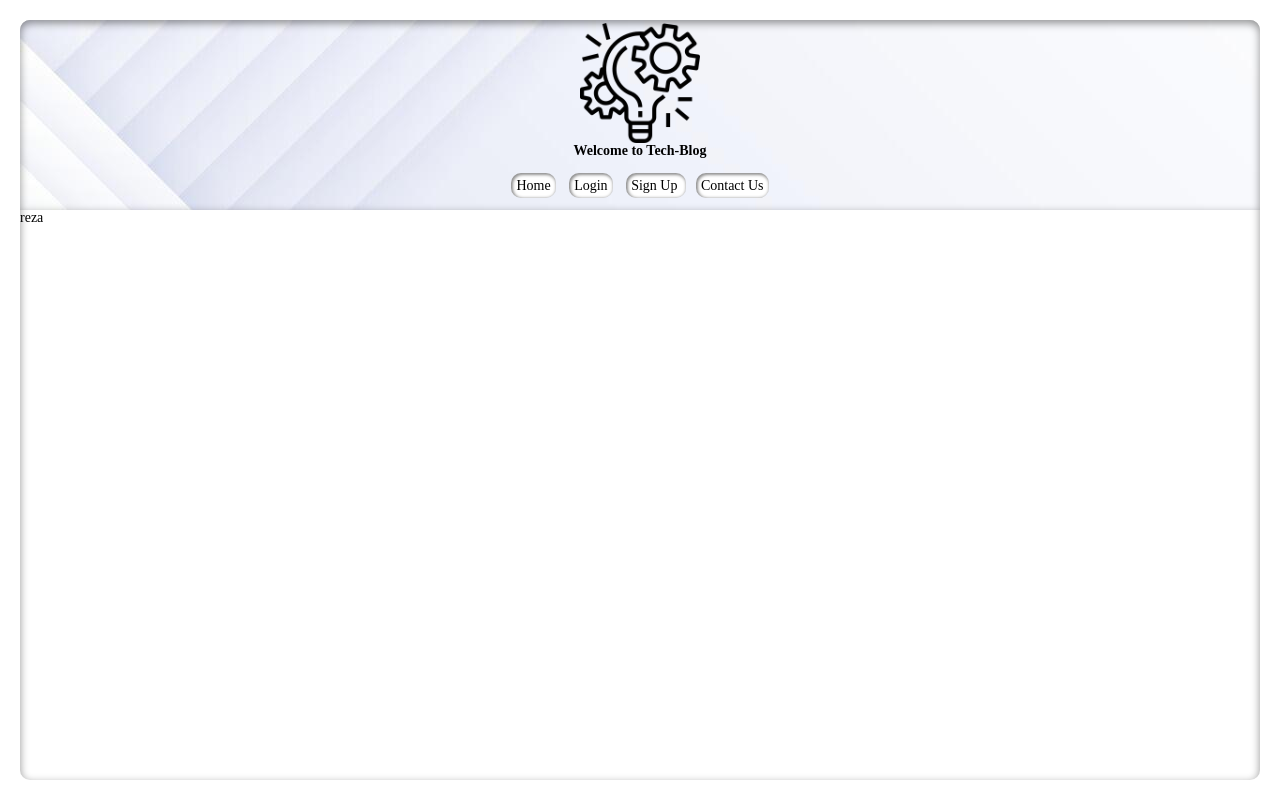
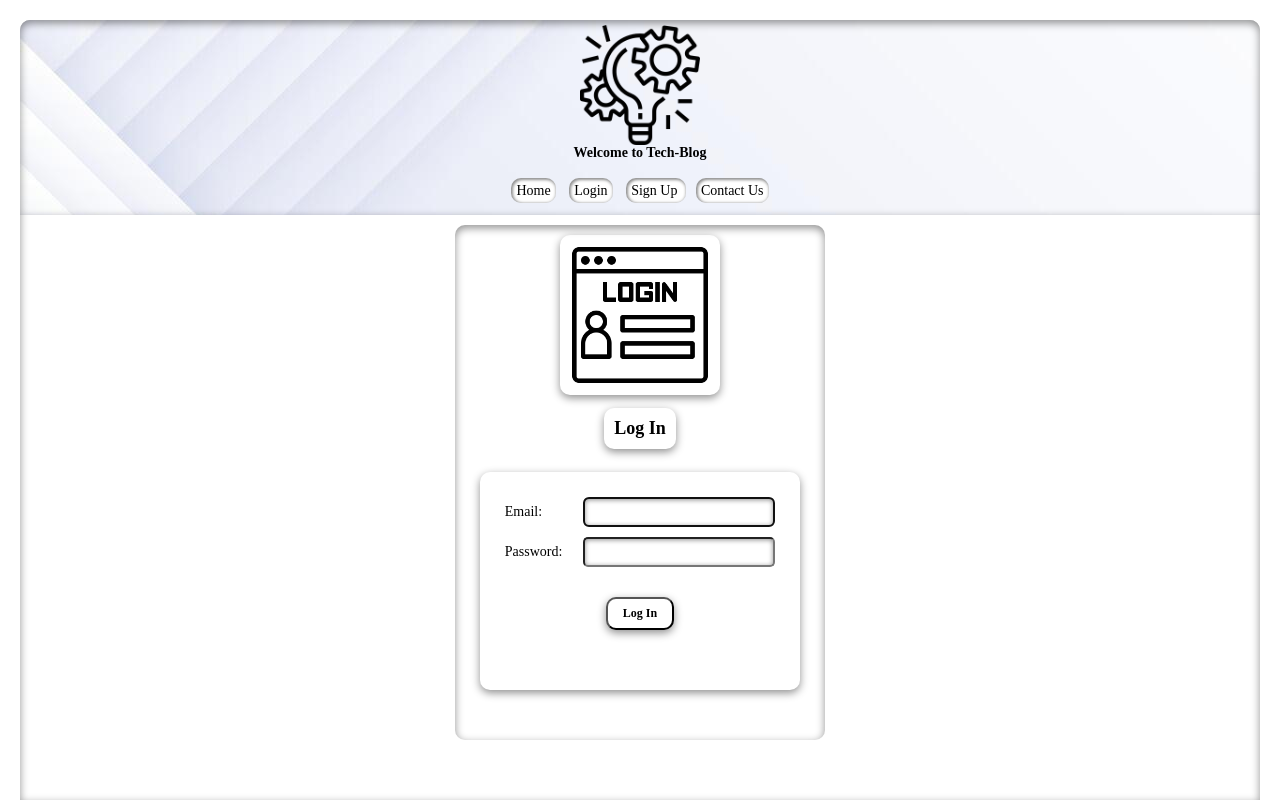
Before and after one commit to rezamzv/tech_blog_404_8, a Django app: page /accounts/login/ in a window 1280 px wide. Run offline with Django 5.2, Linux system fonts and the light colour scheme.

Commit message:
login style compeleted.

```diff
--- a/static/blog.css
+++ b/static/blog.css
@@ -7,20 +7,20 @@
     text-decoration: none;
 }
 
-body{
+body {
     background-color: rgb(255, 255, 255);
 }
 
-.main-box{
-    width: calc(100% -40px);
-    height: calc(100vh - 40px);
-    margin: 20px;
+.main-box {
+    width: calc(100% - 40px);
+    height: calc(100vh - 20px);
+    margin: 20px 20px 0 20px;
     background-color: rgb(255, 255, 255);
-    box-shadow:rgba(0, 0, 0, 0.439) 0px 3px 8px inset;
-    border-radius: 10px;
+    box-shadow: rgba(0, 0, 0, 0.439) 0 3px 8px inset;
+    border-radius: 10px 10px 0 0;
 }
 
-.head-section{
+.head-section {
     background-image: url('./light-blue-diagonal-gradient-lines-footer-background-abstract-weave-stripes-arrow-wallpaper-wide-geometric-universal-header-tech-backdrop-for-flyer-poster-banner-brochure-booklet-footer-vector.jpg');
     color: white;
     text-align: center;
@@ -117,32 +123,107 @@ body{
 
 }
 
-.comments-author, .comments-date, .comments-text{
-    box-shadow:rgba(0, 0, 0, 0.439) 0px 1px 5px ;
+.comments-author, .comments-date, .comments-text {
+    box-shadow: rgba(0, 0, 0, 0.439) 0 1px 5px;
     border-radius: 5px;
     margin: 5px;
     padding: 5px;
     width: fit-content;
 }
+
 .comments-author {
-    box-shadow:rgba(0, 0, 0, 0.439) 0px 1px 3px;
+    box-shadow: rgba(0, 0, 0, 0.439) 0 1px 3px;
     border-radius: 5px;
     margin: 5px;
     padding: 5px;
     font-size: 12px;
 
 }
+
 .comments-date {
-    box-shadow:rgba(0, 0, 0, 0.439) 0px 1px 3px ;
+    box-shadow: rgba(0, 0, 0, 0.439) 0 1px 3px;
     border-radius: 5px;
     margin: 5px;
     padding: 5px;
     font-size: 10px;
 }
+
 .comments-text {
-    box-shadow:rgba(0, 0, 0, 0.439) 0px 1px 3px ;
+    box-shadow: rgba(0, 0, 0, 0.439) 0 1px 3px;
     border-radius: 5px;
     margin: 15px 5px 5px 5px;
     padding: 5px;
     font-size: 12px;
 }
+
+
+/* login page styles */
+
+.login-div {
+    box-shadow: rgba(0, 0, 0, 0.439) 0 3px 8px inset;
+    border-radius: 10px;
+    height: fit-content;
+    margin: 10px;
+    padding: 40px 60px auto 60px;
+    display: flex;
+    flex-direction: column;
+    align-items: center;
+    width: fit-content;
+    justify-self: center;
+}
+
+#login-icon {
+    max-width: 17.5vw;
+    max-height: 17.5vh;
+    width: auto;
+    align-content: center;
+    box-shadow: rgba(0, 0, 0, 0.439) 0 3px 8px;
+    border-radius: 10px;
+    margin: 10px;
+    padding: 10px;
+}
+
+#login-title{
+    box-shadow: rgba(0, 0, 0, 0.439) 0 3px 8px;
+    border-radius: 10px;
+    font-size: 18px;
+    font-weight: bold;
+    margin: 3px;
+    padding: 10px;
+}
+
+.login-div form {
+    box-shadow: rgba(0, 0, 0, 0.439) 0 3px 8px;
+    border-radius: 10px;
+    padding: 20px;
+    margin: 20px 25px 50px 25px;
+    display: flex;
+    flex-direction: column;
+    align-items: center;
+
+}
+
+.login-div form p {
+    margin: 0;
+    padding: 5px;
+}
+.login-div form input {
+    margin: 0;
+    padding: 5px;
+    box-shadow: rgba(0, 0, 0, 0.439) 0 1px 5px inset;
+    border-radius: 5px;
+}
+.login-div form input[type="submit"] {
+    margin: 25px auto 40px auto;
+    padding: 7px 15px;
+    box-shadow: rgba(0, 0, 0, 0.439) 0 3px 8px;
+    border-radius: 10px;
+    background-color: white;
+    font-size: 12px;
+    font-weight: bold;
+}
+
+.login-div form label {
+    display: inline-block;
+    min-width: 75px;
+}
--- a/templates/registration/login.html
+++ b/templates/registration/login.html
@@ -1,9 +1,19 @@
 {% extends '_base.html' %}
+{% load static %}
 
 {% block page-title %}
-	login
+    login
 {% endblock %}
 
 {% block main %}
-	reza
+    <div class="login-div">
+        <img id="login-icon" alt="404" src={% static 'login (1).png' %} >
+        <p id="login-title">Log In</p>
+        <form action="" method="post">
+            {% csrf_token %}
+            {{ form.as_p }}
+            <input type="submit" value="Log In">
+        </form>
+    </div>
+
 {% endblock %}
```
Also changed, not shown: other parts of static/blog.css (+28 -22 lines), static/login (1).png (added).
